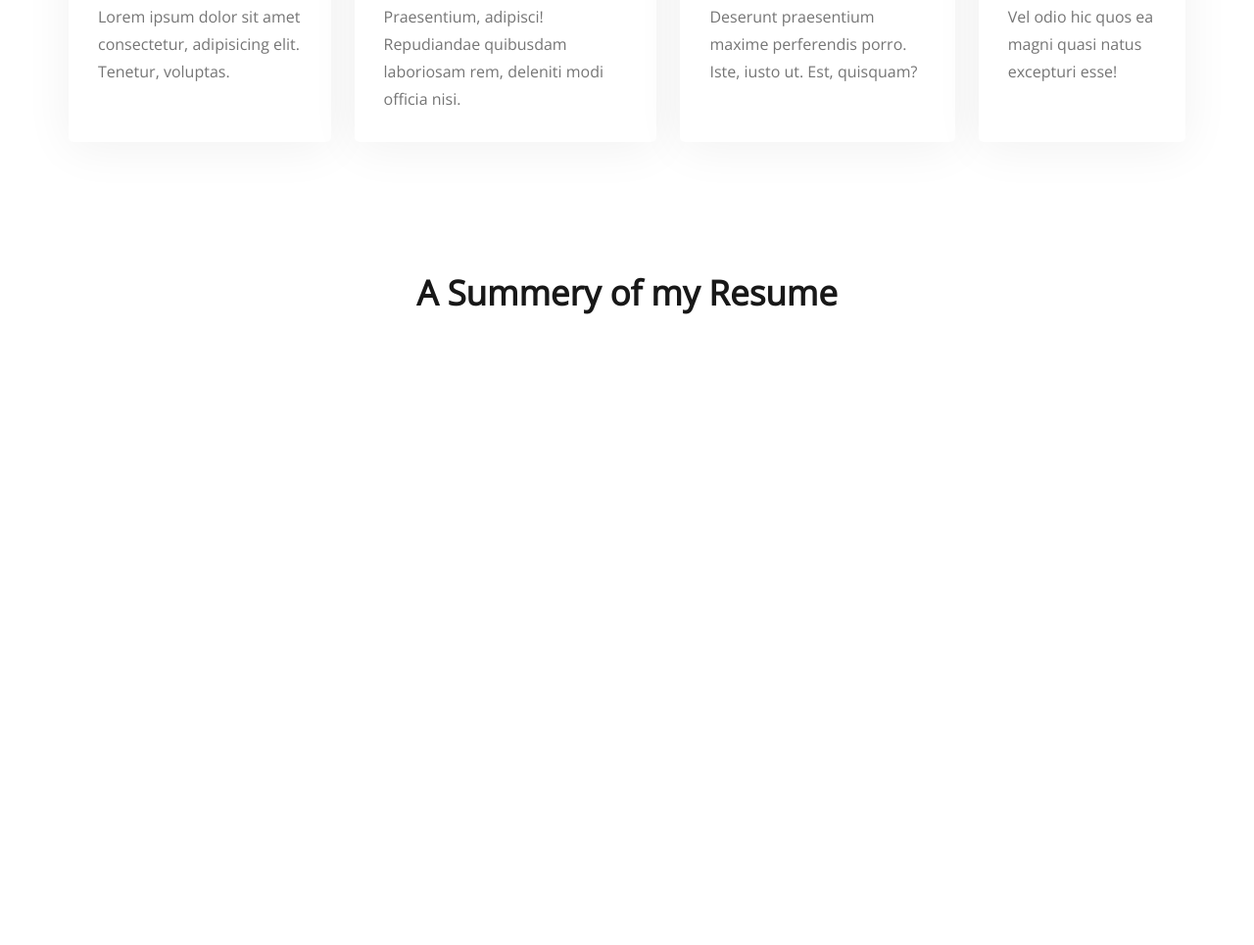
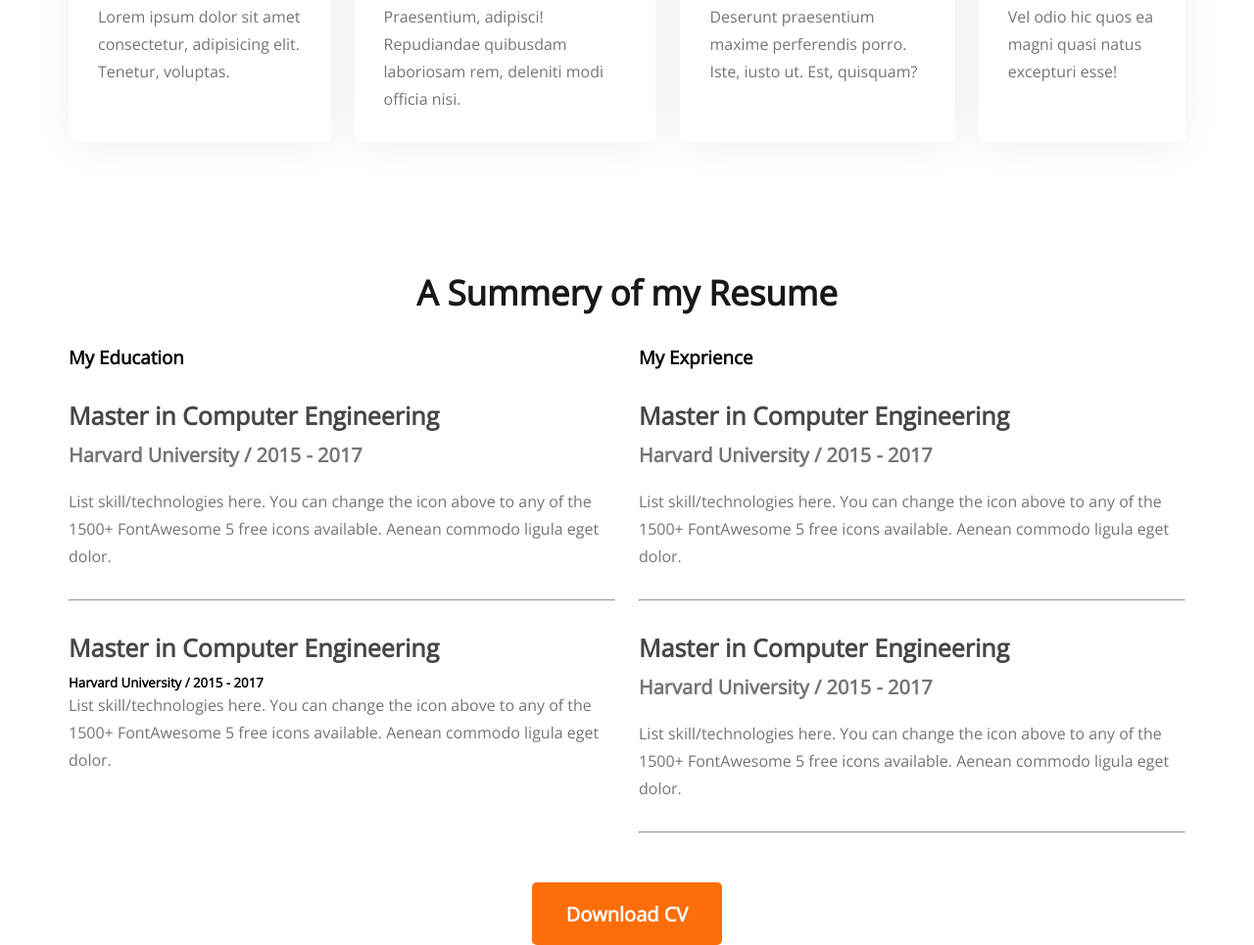
Before and after one commit to BaustArpo/devloper.protfolio, a plain HTML site: page index.html in a window 1280 px wide. Shown: the part 1958-2923 px from the top of the page at 98% size. Before the commit the page ends 2310 px from the top, so only its background shows below. Drawn offline with nearby package versions, Linux system fonts and the light colour scheme.

Commit message:
edu and exp

```diff
--- a/index.html
+++ b/index.html
@@ -109,9 +109,59 @@
       <section class="resume">
         <h3 class="section-title">A Summery of my Resume</h3>
         <div class="resume-container">
-          <div class="Education"></div>
-          <div class="exprience"></div>
-        </div>
+          <div class="Education">
+            <h3 class="resume-title">My Education</h3>
+
+            <div class="resume-item">
+              <h4 class="title">Master in Computer Engineering</h4>
+              <h5 class="sub-title">Harvard University / 2015 - 2017</h5>
+              <p class="description">
+                List skill/technologies here. You can change the icon above to
+                any of the 1500+ FontAwesome 5 free icons available. Aenean
+                commodo ligula eget dolor.
+              </p>
+            </div>
+            <hr>
+            <div class="resume-item">
+                <h4 class="title">Master in Computer Engineering</h4>
+                <h5 class="sub-ttile">Harvard University / 2015 - 2017</h5>
+                <p class="description">
+                  List skill/technologies here. You can change the icon above to
+                  any of the 1500+ FontAwesome 5 free icons available. Aenean
+                  commodo ligula eget dolor.
+                </p>
+              </div>
+
+          </div>
+
+          <div class="exprience">
+            <h3 class="resume-title">My Exprience</h3>
+            <div class="resume-item">
+                <h4 class="title">Master in Computer Engineering</h4>
+                <h5 class="sub-title">Harvard University / 2015 - 2017</h5>
+                <p class="description">
+                  List skill/technologies here. You can change the icon above to
+                  any of the 1500+ FontAwesome 5 free icons available. Aenean
+                  commodo ligula eget dolor.
+                </p>
+              </div>
+              <hr>
+              <div class="resume-item">
+                <h4 class="title">Master in Computer Engineering</h4>
+                <h5 class="sub-title">Harvard University / 2015 - 2017</h5>
+                <p class="description">
+                  List skill/technologies here. You can change the icon above to
+                  any of the 1500+ FontAwesome 5 free icons available. Aenean
+                  commodo ligula eget dolor.
+                </p>
+              </div>
+              <hr>
+          </div>
+          </div>
+
+    <div class="resume-btn">
+        <button class="btn-primary">Download CV</button>
+    </div>
       </section>
     </main>
     <footer></footer>
--- a/styles/protfolio.css
+++ b/styles/protfolio.css
@@ -156,3 +156,42 @@ main {
   line-height: 28px;
   color: #757575;
 }
+/* Resume */
+.resume-container {
+  display: flex;
+  gap: 24px;
+}
+.resume-item{
+    margin-top: 30px;
+    margin-bottom: 30px;
+}
+.resume .title {
+  font-family: "Open Sans";
+  font-style: normal;
+  font-weight: 700;
+  font-size: 25px;
+  line-height: 34px;
+  color: #474747;
+  margin-bottom: 10px;
+}
+.resume .sub-title {
+  font-family: "Open Sans";
+  font-style: normal;
+  font-weight: 600;
+  font-size: 20px;
+  line-height: 27px;
+  color: #757575;
+  margin-bottom: 20px;
+}
+.resume .description {
+  font-family: "Open Sans";
+  font-style: normal;
+  font-weight: 400;
+  font-size: 16px;
+  line-height: 28px;
+  color: #757575;
+}
+.resume-btn{
+    margin-top: 50px;
+    text-align: center;
+}
```
